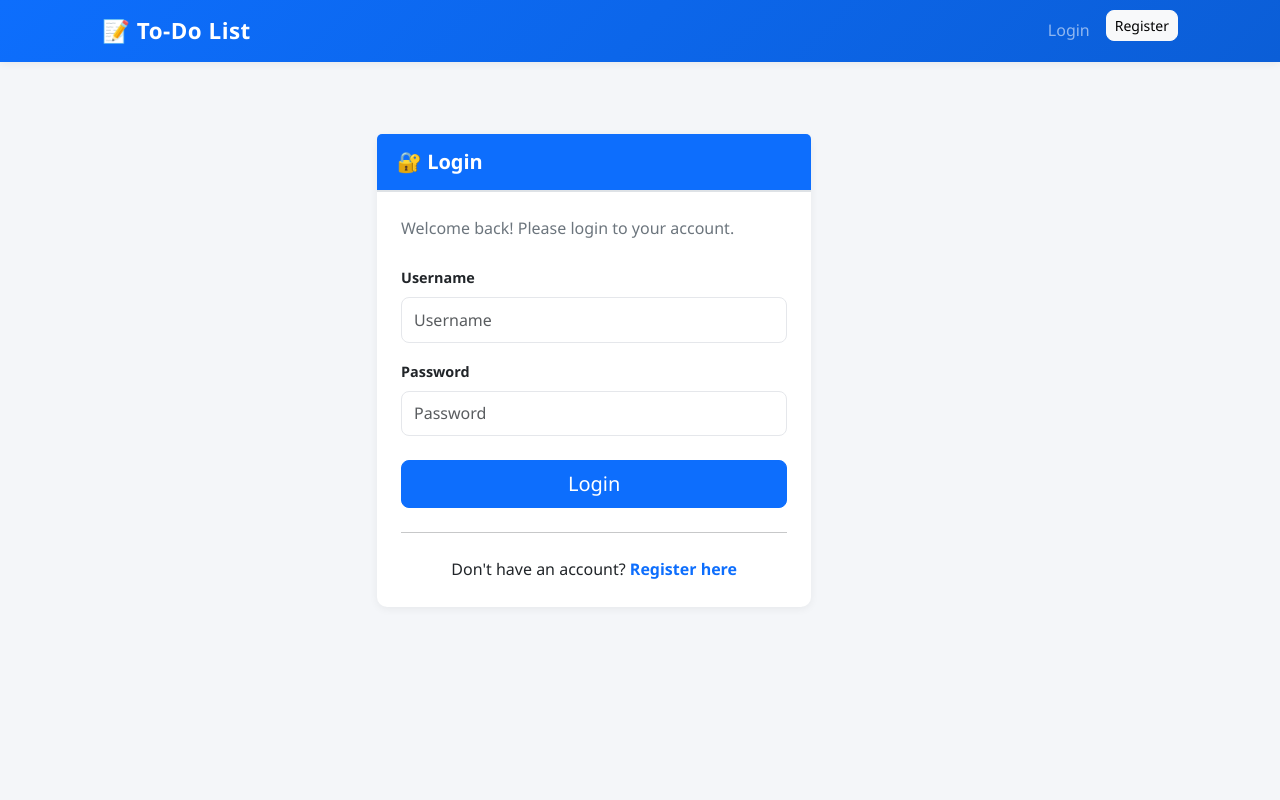
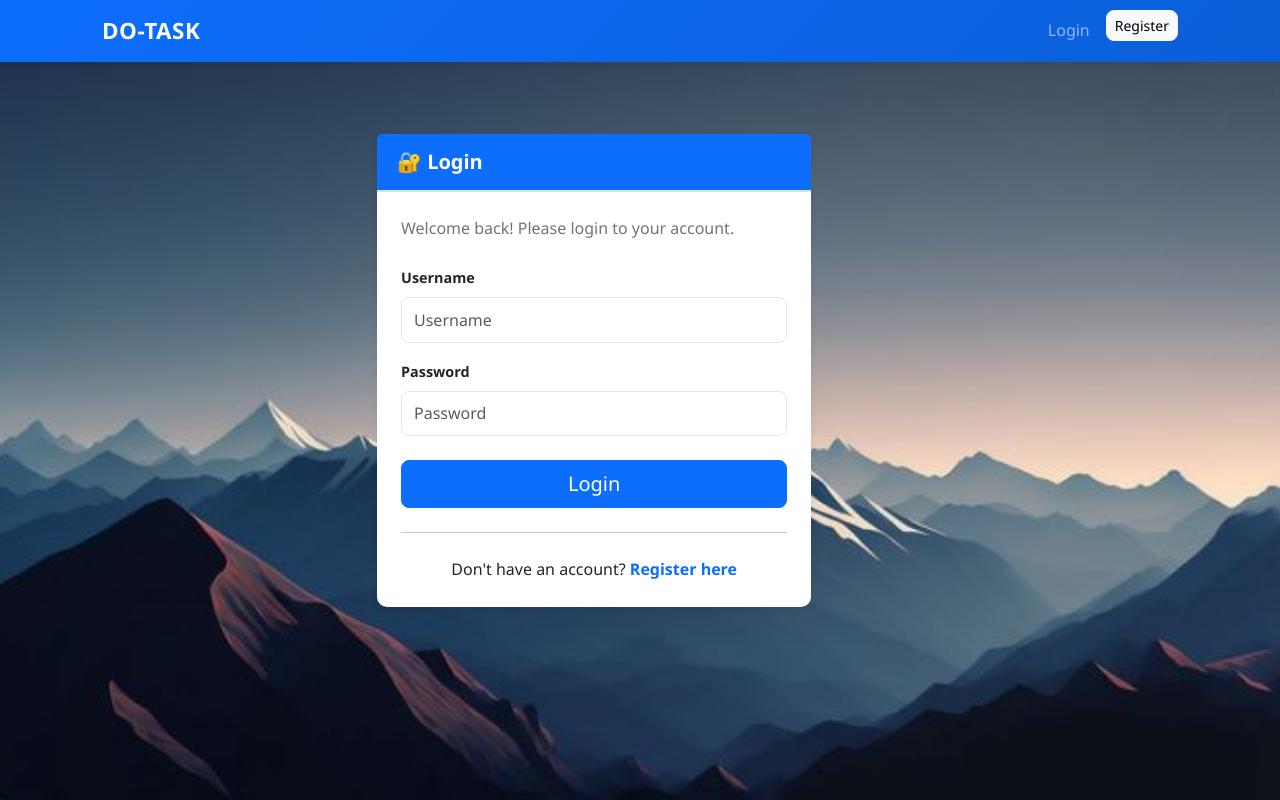
Before and after one commit to Jithin2222/ToDoApplication, a Django app: page /accounts/login/ in a window 1280 px wide. Run offline with Django 5.2, Linux system fonts and the light colour scheme.

Commit message:
completed the required project

```diff
--- a/todo_project/accounts/templates/accounts/login.html
+++ b/todo_project/accounts/templates/accounts/login.html
@@ -5,7 +5,8 @@
 {% block content %}
 <div class="row">
     <div class="col-md-5 offset-md-3">
-        <div class="card shadow-sm mt-5">
+        <div class="card shadow-sm mt-5 login-card">
+
             <div class="card-header bg-primary text-white">
                 <h2 class="mb-0">🔐 Login</h2>
             </div>
--- a/todo_project/static/css/style.css
+++ b/todo_project/static/css/style.css
@@ -30,8 +30,14 @@
 
 body {
     font-family: "Segoe UI", system-ui, -apple-system, BlinkMacSystemFont, sans-serif;
-    background-color: var(--bg-main);
-    color: var(--text-main);
+    background-image: url("../images/bg4.jpg");
+    background-size: cover;
+    background-position:center;
+    background-repeat: no-repeat;
+    background-attachment: fixed;
+    /* background-color: var(--bg-main); */
+    /* color: var(--text-main); */
+    min-height: 100vh;
     margin: 0;
     padding: 0;
     line-height: 1.6;
--- a/todo_project/tasks/templates/tasks/base.html
+++ b/todo_project/tasks/templates/tasks/base.html
@@ -12,7 +12,7 @@
     <nav class="navbar navbar-expand-md navbar-dark bg-primary">
         <div class="container">
             <a class="navbar-brand" href="{% if user.is_authenticated %}{% url 'profile' %}{% else %}{% url 'login' %}{% endif %}">
-                📝 To-Do List
+                DO-TASK
             </a>
 
             <!-- Mobile Toggle Button -->
```
Also changed, not shown: todo_project/db.sqlite3, todo_project/static/images/Youi.jpg (added), todo_project/static/images/bg3.jpg (added), todo_project/static/images/bg4.jpg (added).
